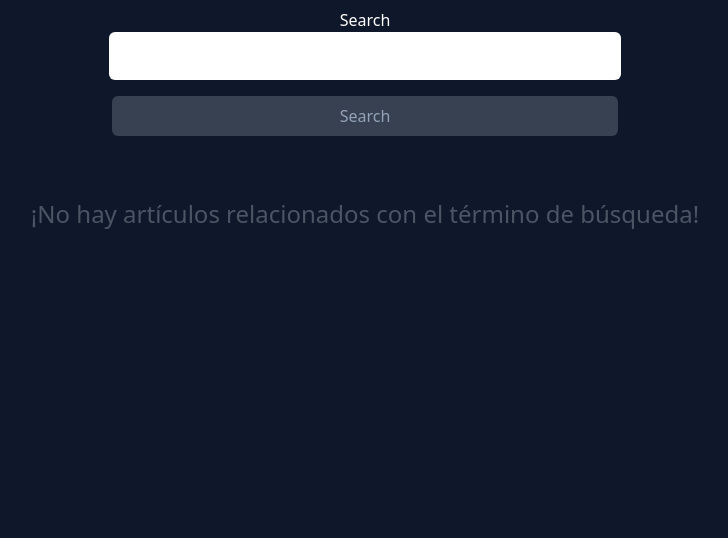
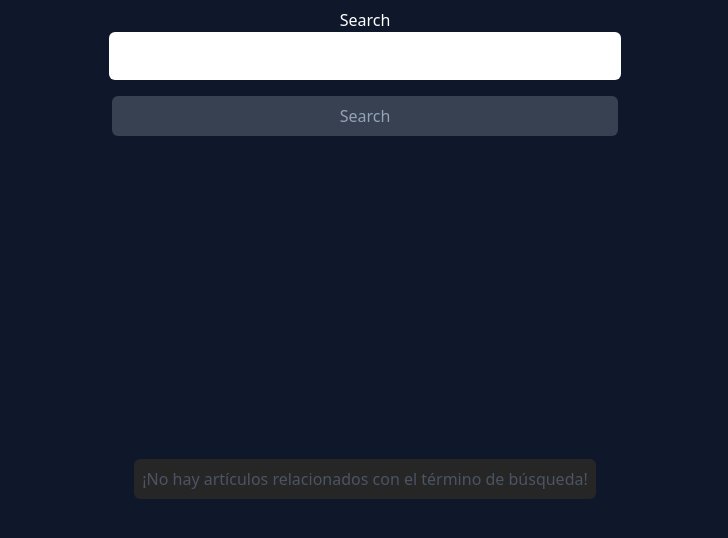
Before and after one commit to IgnFed/Wordpress_Consumo_Api, a Next.js app: page / in a window 1280 px wide. Shown: the top 538 px of the page, without its empty margins (275-1003 px from the left). Built offline with nearby package versions, Linux system fonts and the light colour scheme.

Commit message:
No Data message refactored to his own component

```diff
--- a/components/NoData.tsx
+++ b/components/NoData.tsx
@@ -0,0 +1,11 @@
+import { BasicProps } from 'interfaces/components/BasicProps'
+
+export const NoData = <Props extends BasicProps>(
+  {
+    children
+  }: Props
+) => (
+  <div className="w-fit p-2 rounded-md place-self-center bg-neutral-800">
+    <p className="text-center text-gray-600">{children}</p>
+  </div>
+)
--- a/pages/index.tsx
+++ b/pages/index.tsx
@@ -5,6 +5,7 @@ import { Form } from "components/Form"
 import { DataList } from "components/DataList"
 import { Loader } from "components/Loader"
 import { Button } from "components/Button"
+import { NoData } from "components/NoData"
 export default function Home() {
 
   const [searcherValue, setSearcherValue] = useState('')
@@ -28,7 +29,7 @@ export default function Home() {
   }
 
   return (
-    <section className="p-2 grid grid-rows-[150px_1fr] gap-10">
+    <section className="p-2 h-screen grid grid-rows-[150px_1fr] gap-2 overflow-y-auto">
       <Form submitEvent={handleSubmit} >
         <Input handleChange={handleChange} value={searcherValue} />
         <Button disabled={isDisable} type="submit" className="w-10/12 sm:w-2/5">Search</Button>
@@ -36,7 +37,7 @@ export default function Home() {
       {
         isLoading ?
 
-          <div className="flex flex-col w-fit justify-self-center items-center gap-2 pt-10">
+          <div className="flex flex-col justify-self-center items-center gap-2 pt-10">
             <Loader />
             <Button onClick={handleAbort} className="w-56 sm:w-96">Cancel</Button>
           </div>
@@ -45,8 +46,7 @@ export default function Home() {
 
           !response.size && !isLoading ?
 
-            <span className="text-center text-gray-600 text-2xl">¡No hay artículos relacionados con el término de búsqueda!</span>
-
+            <NoData>¡No hay artículos relacionados con el término de búsqueda!</NoData>
             :
 
             <DataList data={response.data} />
```
